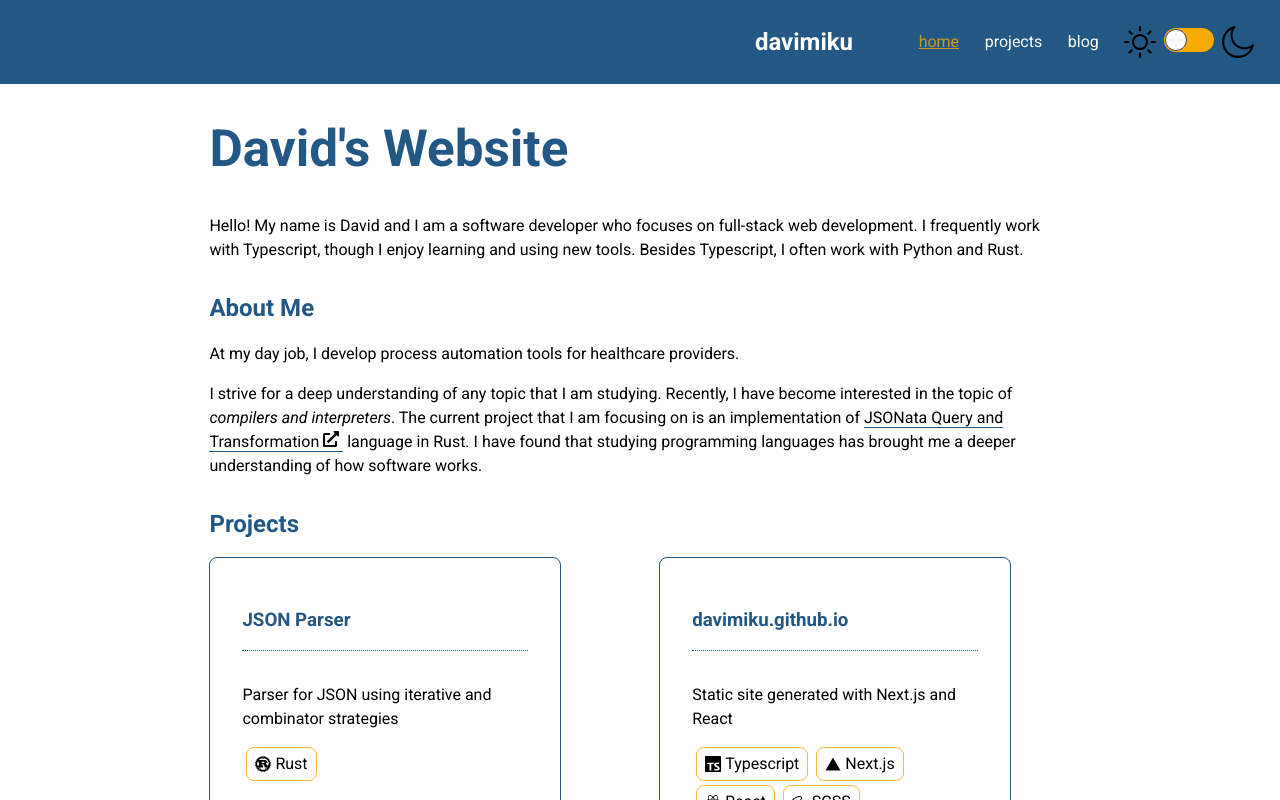
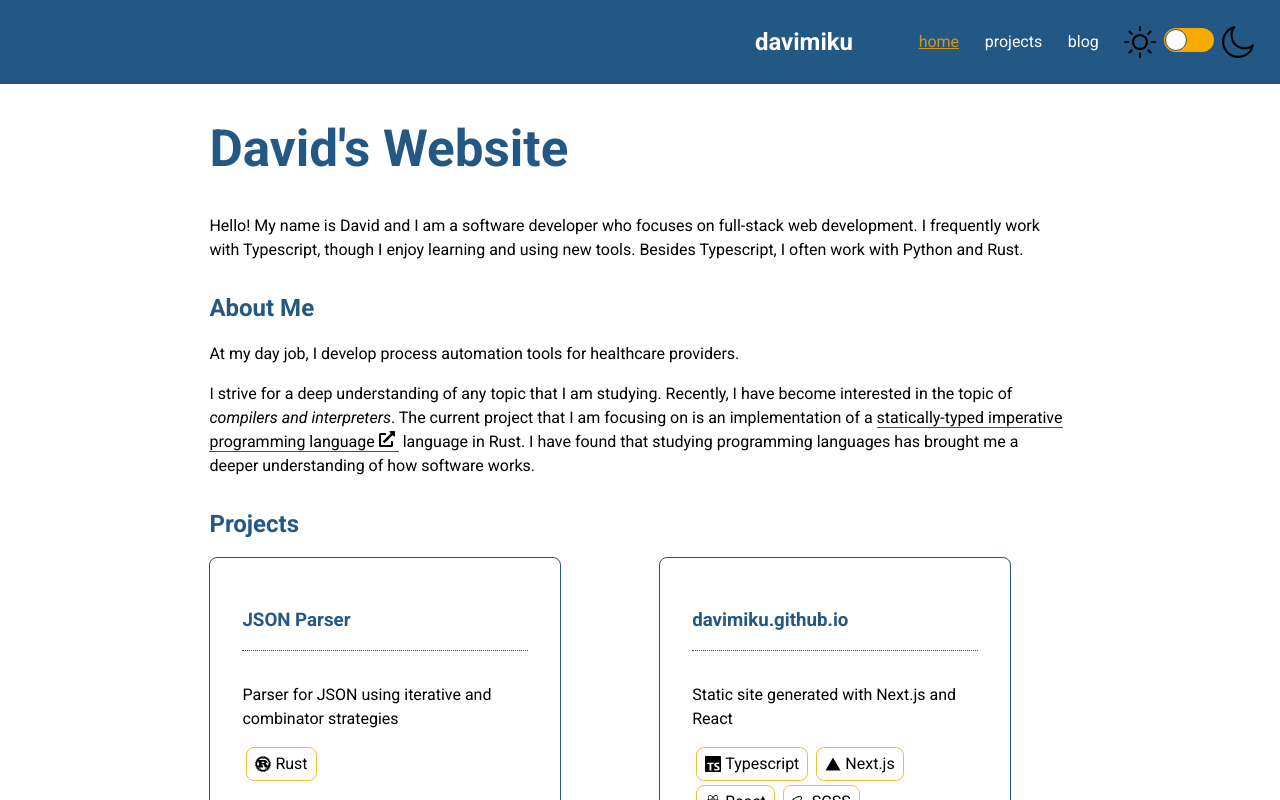
Before and after one commit to davimiku/blog.davimiku.com, a Next.js app: page / in a window 1280 px wide. Shown: the top 800 px of the page. Built offline with nearby package versions, Linux system fonts and the light colour scheme; a small style sheet from the web is missing.

Commit message:
📝 Update current project focus

```diff
--- a/src/pages/index.tsx
+++ b/src/pages/index.tsx
@@ -31,8 +31,10 @@ export default function Home() {
       <p>
         I strive for a deep understanding of any topic that I am studying. Recently, I have become
         interested in the topic of <em>compilers and interpreters</em>. The current project that I
-        am focusing on is an implementation of{' '}
-        <ExternalLink href='https://jsonata.org'>JSONata Query and Transformation</ExternalLink>{' '}
+        am focusing on is an implementation of a{' '}
+        <ExternalLink href='https://github.com/davimiku/unknown-lang'>
+          statically-typed imperative programming language
+        </ExternalLink>{' '}
         language in Rust. I have found that studying programming languages has brought me a deeper
         understanding of how software works.
       </p>
```
